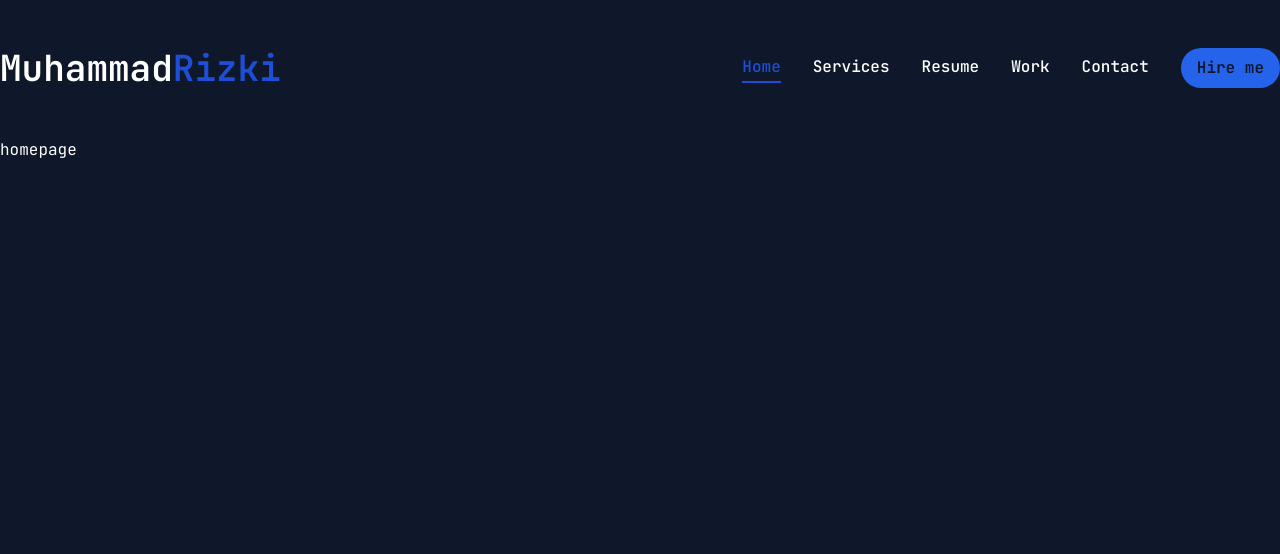
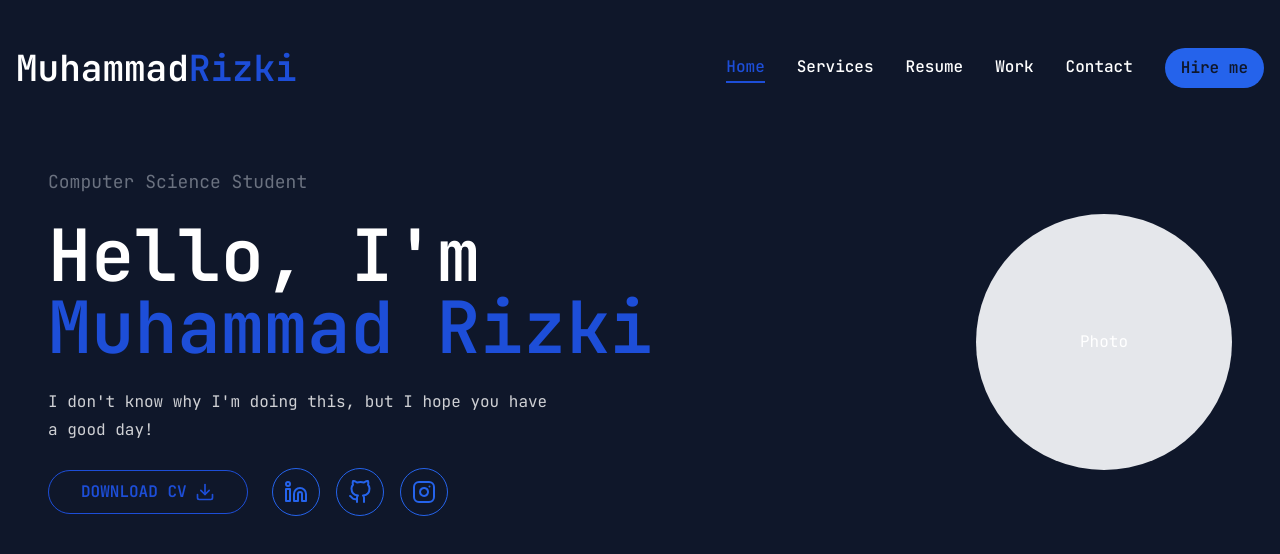
Before and after one commit to MuhammadRizki8/rizki-krngkng, a Next.js app: page / in a window 1280 px wide. Shown: the top 554 px of the page. Built offline with nearby package versions, Linux system fonts and the light colour scheme.

Commit message:
text about

```diff
--- a/app/globals.css
+++ b/app/globals.css
@@ -20,6 +20,8 @@ body {
   font-family: var(--font-jetbrains-mono), monospace;
   color: white;
   line-height: 1.75;
+  padding-left: 1rem; /* Tailwind px-2 */
+  padding-right: 1rem; /* Tailwind px-2 */
 }
 
 @layer utilities {
--- a/app/page.js
+++ /dev/null
@@ -1,5 +0,0 @@
-import Image from 'next/image';
-
-export default function Home() {
-  return <main className="">homepage</main>;
-}
--- /dev/null
+++ b/app/page.jsx
@@ -0,0 +1,39 @@
+import { Button } from '@/components/ui/button';
+import { FiDownload } from 'react-icons/fi';
+import Social from '@/components/ui/Social';
+
+const Home = () => {
+  return (
+    <section className="h-full max-w-7xl mx-auto px-4 sm:px-6 lg:px-8">
+      <div className="container mx-auto h-full">
+        <div className="flex flex-col xl:flex-row items-center justify-between xl:pt-8 xl:pb-24 space-y-8 xl:space-y-0">
+          {/* Text */}
+          <div className="text-center xl:text-left space-y-4 xl:space-y-6">
+            <span className="block text-lg text-gray-500">Computer Science Student</span>
+            <h1 className="text-4xl sm:text-5xl xl:text-7xl font-semibold leading-tight">
+              Hello, I&apos;m <br />
+              <span className="text-blue-700">Muhammad Rizki</span>
+            </h1>
+            <p className="mb-6 max-w-md xl:max-w-lg text-white/80 mx-auto xl:mx-0">I don&apos;t know why I&apos;m doing this, but I hope you have a good day!</p>
+            {/* buttons and socials */}
+            <div className="flex flex-col xl:flex-row items-center gap-4 sm:gap-6">
+              <Button variant="outline" size="lg" className="uppercase flex items-center gap-2">
+                <span>Download CV</span> <FiDownload className="text-xl" />
+              </Button>
+              <Social />
+            </div>
+          </div>
+
+          {/* Photo */}
+          <div className="mt-8 xl:mt-0">
+            <div className="w-48 h-48 sm:w-56 sm:h-56 md:w-64 md:h-64 bg-gray-200 rounded-full flex items-center justify-center">
+              <span>Photo</span>
+            </div>
+          </div>
+        </div>
+      </div>
+    </section>
+  );
+};
+
+export default Home;
--- a/components/Header.jsx
+++ b/components/Header.jsx
@@ -7,7 +7,7 @@ const Header = () => {
     <header className="py-8 lg:py-12 text-white ">
       <div className="container max-w-7xl mx-auto flex justify-between items-center">
         <Link href="/">
-          <h1 className=" text-4xl font-semibold">
+          <h1 className="text-2xl sm:text-4xl font-semibold">
             Muhammad<span className="text-blue-700">Rizki</span>
           </h1>
         </Link>
--- /dev/null
+++ b/components/ui/Social.jsx
@@ -0,0 +1,40 @@
+import React from 'react';
+import { FiLinkedin, FiGithub, FiInstagram } from 'react-icons/fi';
+import Link from 'next/link'; // Import Link dari Next.js
+
+const socialLinks = [
+  {
+    name: 'LinkedIn',
+    url: 'https://www.linkedin.com/in/rizki-muhammad-32b4b4203/',
+    icon: <FiLinkedin size={24} />,
+    hoverColor: 'hover:bg-blue-600',
+  },
+  {
+    name: 'GitHub',
+    url: 'https://github.com/MuhammadRizki8',
+    icon: <FiGithub size={24} />,
+    hoverColor: 'hover:bg-gray-600',
+  },
+  {
+    name: 'Instagram',
+    url: 'https://www.instagram.com/krng_kng/',
+    icon: <FiInstagram size={24} />,
+    hoverColor: 'hover:bg-pink-500',
+  },
+];
+
+const Social = () => {
+  return (
+    <div className="flex gap-4">
+      {socialLinks.map((social) => (
+        <Link href={social.url} key={social.name} target="_blank" rel="noopener noreferrer">
+          <span className={`flex items-center justify-center w-12 h-12 text-blue-600 border border-blue-600 rounded-full transition duration-300 ${social.hoverColor} hover:text-white hover:shadow-lg`} aria-label={social.name}>
+            {social.icon}
+          </span>
+        </Link>
+      ))}
+    </div>
+  );
+};
+
+export default Social;
--- a/components/ui/button.jsx
+++ b/components/ui/button.jsx
@@ -16,7 +16,7 @@ const buttonVariants = cva(
       size: {
         default: 'h-10 px-4 py-2',
         sm: 'h-9 rounded-md px-3',
-        lg: 'h-11 rounded-md px-8',
+        lg: 'h-11 rounded-full px-8',
         icon: 'h-10 w-10',
       },
     },
```
